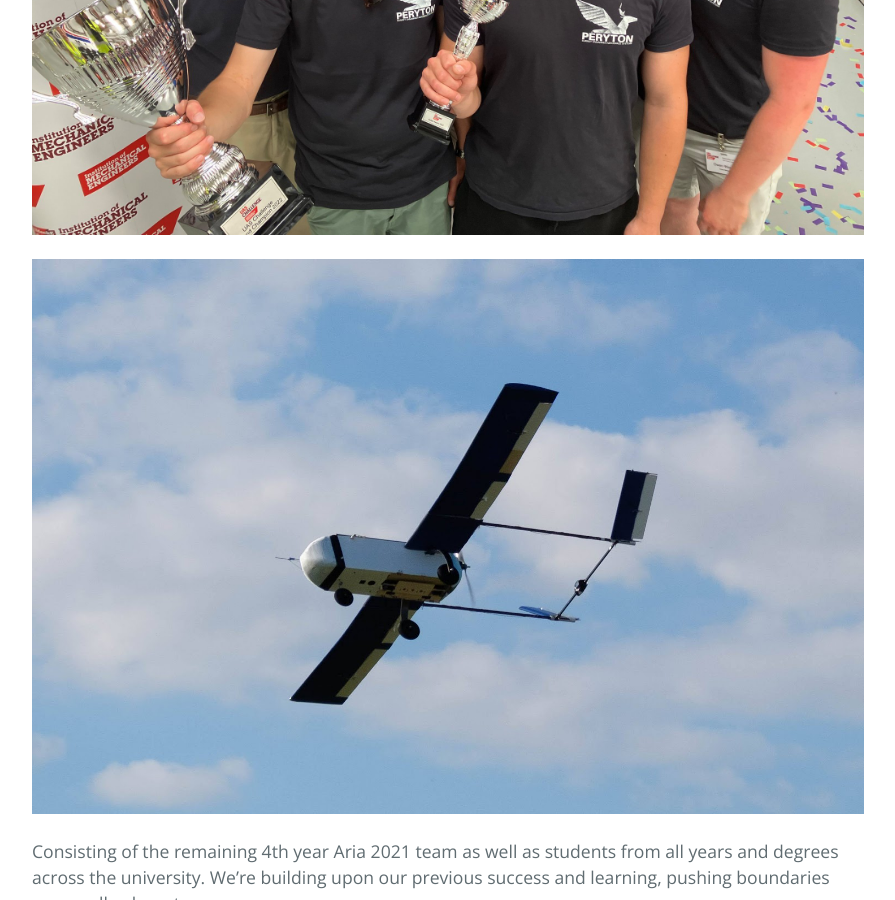
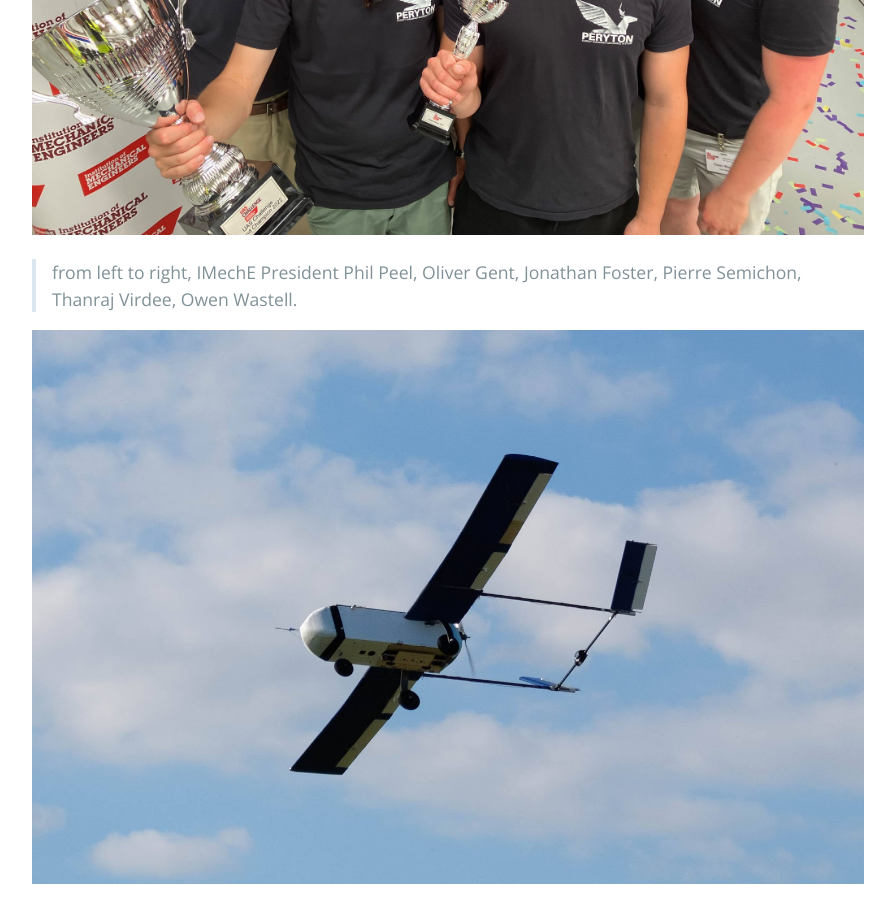
Before and after one commit to Team-Peryton/team-peryton.github.io, a Jekyll site: the page built from index.md, in a window 1280 px wide and 900 px high, scrolled down 1193 px. Shown: the whole window, without its empty margins (192-1087 px from the left). Built offline with Jekyll 4.4.1, drawn with Linux system fonts in a browser that asks for light colours; some of the changed text lies outside the part shown.

Commit message:
image caption fix

```diff
--- a/index.md
+++ b/index.md
@@ -19,6 +19,8 @@ Team Peryton Heron were awarded Grand Champions 2022 at the IMechE UAS challenge
 
 ![Heron](/assets/heron_win.jpg)
 
+> from left to right, IMechE President Phil Peel, Oliver Gent, Jonathan Foster, Pierre Semichon, Thanraj Virdee, Owen Wastell.
+
 ![Heron](/assets/heron_comp.jpg)
 
 Consisting of the remaining 4th year Aria 2021 team as well as students from all years and degrees across the university. We're building upon our previous success and learning, pushing boundaries across all sub-systems.
```
Also changed, not shown: other parts of index.md (+0 -2 lines).
